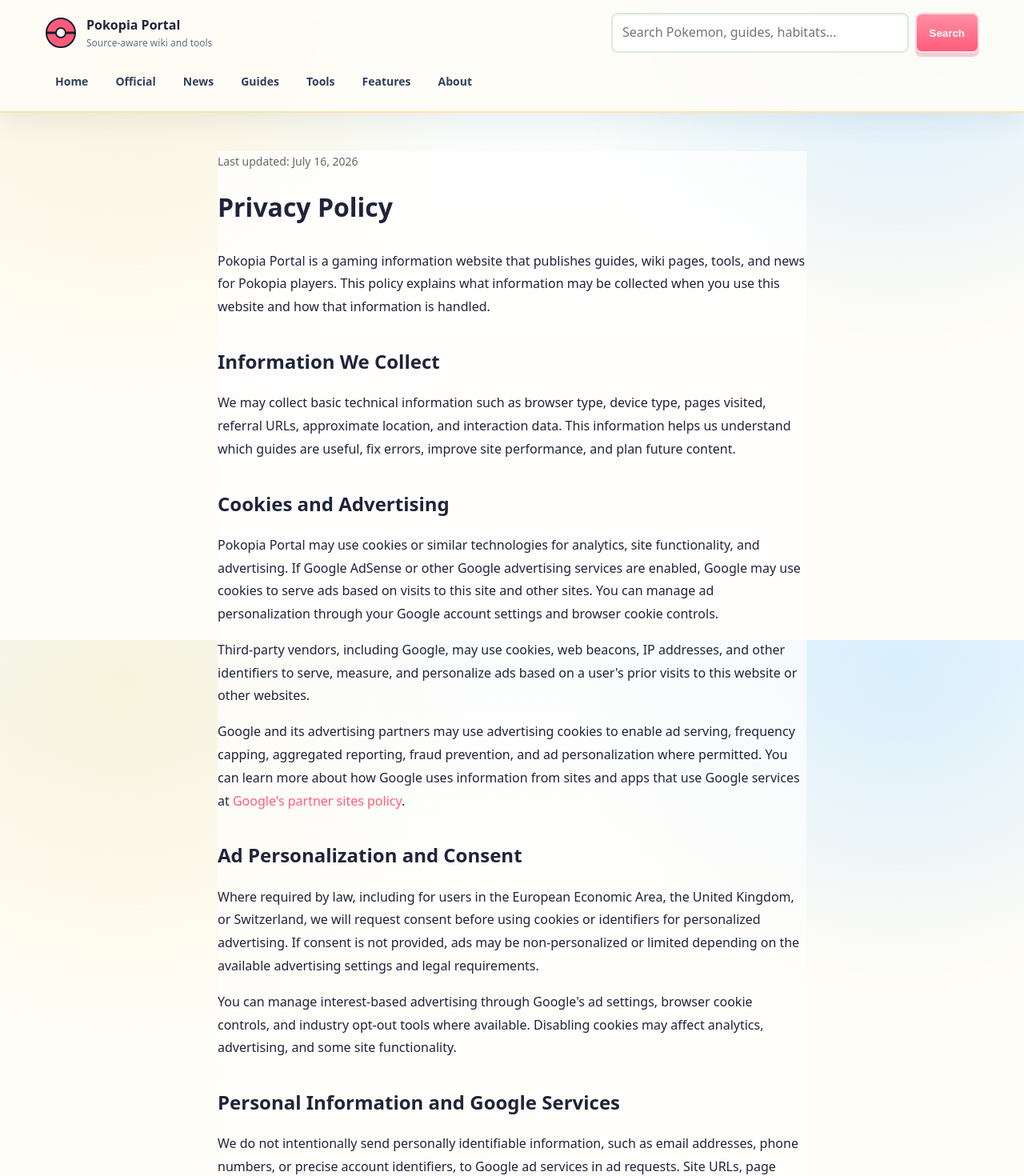
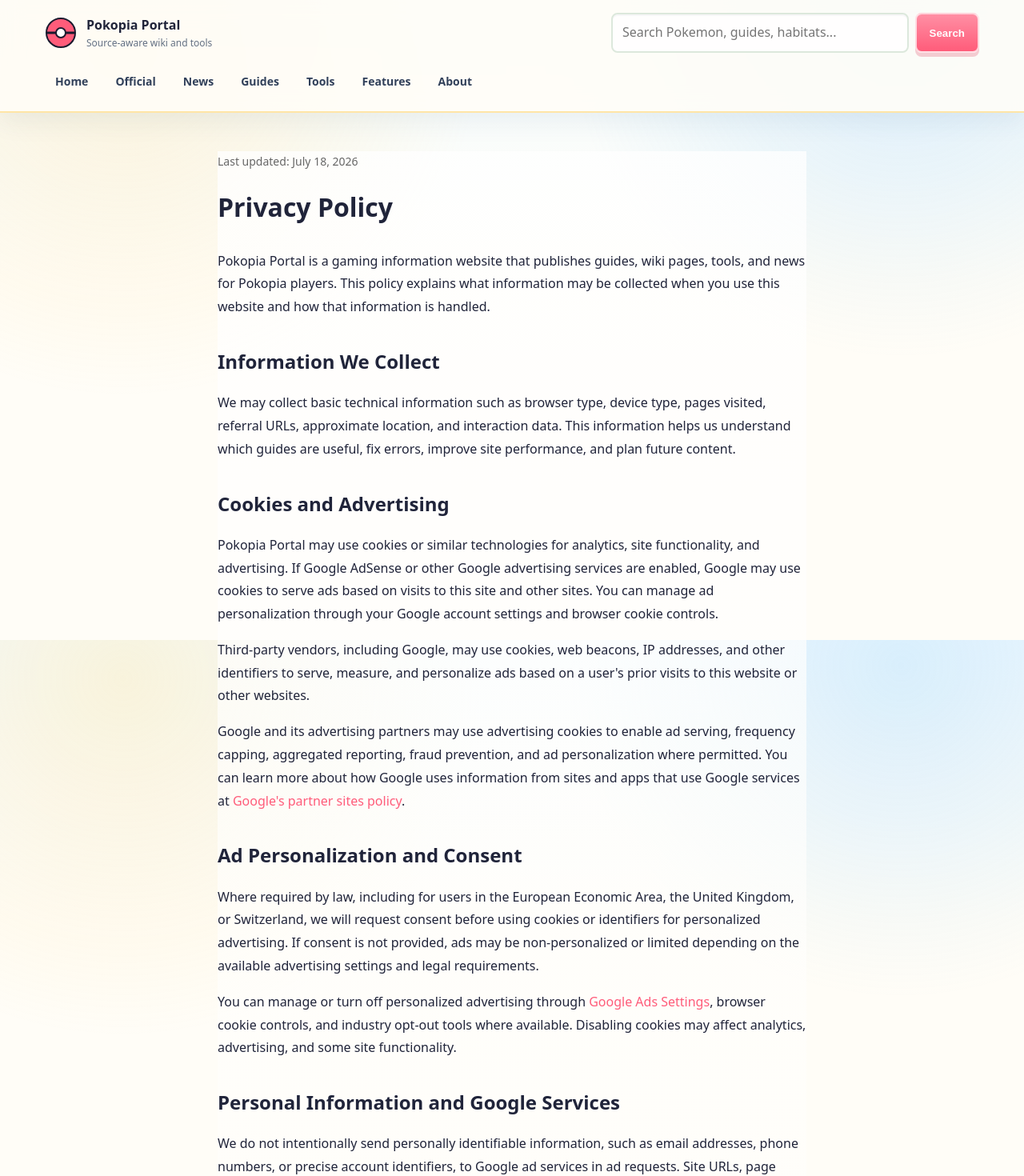
Before and after one commit to haoyg/pokopia_wiki, a Next.js app: page /privacy-policy in a window 1280 px wide. Shown: the top 1470 px of the page at 80% size. Built offline with nearby package versions, Linux system fonts and the light colour scheme.

Commit message:
bug fixed

```diff
--- a/src/app/privacy-policy/page.tsx
+++ b/src/app/privacy-policy/page.tsx
@@ -18,7 +18,7 @@ export default function PrivacyPolicyPage() {
         name="Privacy Policy"
         description="Pokopia Portal privacy policy covering analytics, advertising, cookies, Google ad services, user consent, and contact options."
         url="/privacy-policy"
-        dateModified="2026-07-16"
+        dateModified="2026-07-18"
       />
       <BreadcrumbJsonLd
         items={[
@@ -27,7 +27,7 @@ export default function PrivacyPolicyPage() {
         ]}
       />
       <article>
-        <p style={{ color: '#666', fontSize: '0.875rem' }}>Last updated: July 16, 2026</p>
+        <p style={{ color: '#666', fontSize: '0.875rem' }}>Last updated: July 18, 2026</p>
         <h1 style={{ marginTop: '0.5rem' }}>Privacy Policy</h1>
 
         <p style={{ marginTop: '1.5rem' }}>
@@ -55,7 +55,7 @@ export default function PrivacyPolicyPage() {
           Where required by law, including for users in the European Economic Area, the United Kingdom, or Switzerland, we will request consent before using cookies or identifiers for personalized advertising. If consent is not provided, ads may be non-personalized or limited depending on the available advertising settings and legal requirements.
         </p>
         <p>
-          You can manage interest-based advertising through Google's ad settings, browser cookie controls, and industry opt-out tools where available. Disabling cookies may affect analytics, advertising, and some site functionality.
+          You can manage or turn off personalized advertising through <a href="https://adssettings.google.com/" rel="noreferrer">Google Ads Settings</a>, browser cookie controls, and industry opt-out tools where available. Disabling cookies may affect analytics, advertising, and some site functionality.
         </p>
 
         <h2 style={{ marginTop: '2rem' }}>Personal Information and Google Services</h2>
```
